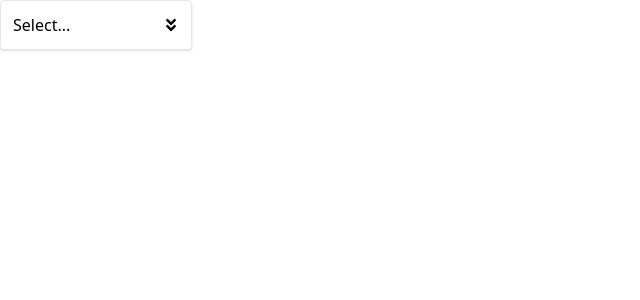
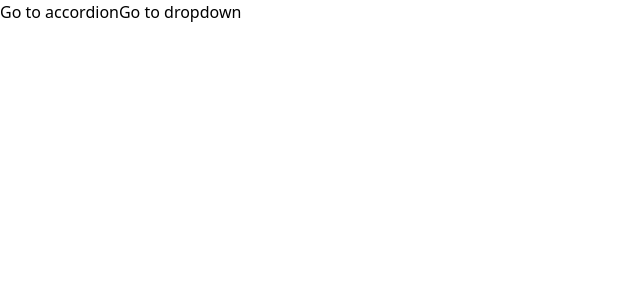
Before and after one commit to anthonynarine/components, a React (Create React App) app in the folder comps/: page / in a window 1280 px wide. Shown: the top 300 px of the page, without its empty margins (0-640 px from the left). Built offline with nearby package versions, Linux system fonts and the light colour scheme.

Commit message:
Created Context + Link + Route Components

```diff
--- a/comps/src/App.js
+++ b/comps/src/App.js
@@ -1,29 +1,13 @@
-import Dropdown from "./Components/Dropdwon";
-import { useState, useSyncExternalStore } from "react";
+import Link from "./components/Link";
+import Route from "./components/Route";
+import AccordionPage from "./pages/AccordionPage";
 
 function App () {
 
-    const [selection, setSelection] = useState(null)
-
-    const handleSelect = (option) => {
-        setSelection(option);
-    };
-
-    const options = [
-        { label: "Honda", value: "Civic si" },
-        { label: "BMW", value: "335i" },
-        { label: "Audi", value: "S5" },
-        { label: "Audi", value: "RS5" },
-    ];
-
-
-    return (
-        < Dropdown
-            options={options}
-            value={selection}
-            onChange={handleSelect}
-        />
-    );
+    return <div>
+        <Link to="/accordion">Go to accordion</Link>
+        <Link to="/dropdown">Go to dropdown</Link>
+    </div>
 
 };
 
--- a/comps/src/Components/Dropdwon.jsx
+++ b/comps/src/Components/Dropdwon.jsx
@@ -1,31 +1,67 @@
-import { useState } from "react";
+import { useState, useEffect, useRef } from "react";
 import { FaAngleDoubleDown } from "react-icons/fa";
+import Panel from "./Panel";
 
 function Dropdown ({ options, value, onChange }) {
 // we want to list out the  lable and value from the options array
     const [isOpen, setIsOpen] = useState(false);
 
+    const divElement = useRef();
+
+    //Document wide click event Handler start //
+    useEffect (() =>{
+        const handler = (event) => {
+            if (!divElement) {
+                return;
+            };
+
+            if (!divElement.current.contains(event.target)) {
+                setIsOpen(false);
+            }
+        };
+        document.addEventListener("click", handler, true)
+    //Clean-up() gets called e.time dropdown comp is removed from screen
+        return () => {
+           document.removeEventListener("click", handler);
+        };
+
+    }, []);
+    // Document wide click event Handler end //
+
+
     const handleClick = () => {
         setIsOpen(!isOpen);
     };
+
 
     const handleOptionClick = (option) => {
         setIsOpen(false);
         onChange(option);
     };
 
+
     const renderedOptions = options.map((option) =>{
-        return <div className="hover:bg-sky-100 rounded coursor-pointer p-1" onClick={() => handleOptionClick(option)} key={option.value}>{option.label}</div>
+        return (
+            <div
+            className="hover:bg-sky-100 rounded coursor-pointer p-1"
+            onClick={() => handleOptionClick(option)}
+            key={option.value}>{option.label}
+            </div>
+        );
     });
 
 
     return(
-    <div className="w-48 relative">
-        <div className="flex justify-between items-center cursor-pointer border rounded p-3 shadow bg-white w-full" onClick={handleClick}>
+    <div ref={divElement} className="w-48 relative">
+        <Panel
+            className="flex justify-between items-center cursor-pointer" onClick={handleClick}>
             {value?.label || "Select..."}
             <FaAngleDoubleDown/>
-        </div>
-        {isOpen && <div className="absolute top-full border rounded p-3 shadow bg-white w-full">{renderedOptions}</div>}
+        </Panel>
+        {isOpen &&
+         <Panel className="absolute top-full ">
+            {renderedOptions}
+        </Panel>}
     </div>
     );
 };
--- /dev/null
+++ b/comps/src/Components/Link.jsx
@@ -0,0 +1,21 @@
+import { useContext } from "react";
+import NavigationContext from "../contex/navigation";
+
+//function to stop standard navigation. will prevent a page refresh
+function Link( {to, children }) {
+
+    const { navigate } = useContext(NavigationContext);
+
+
+    const handleClick = (event) => {
+        event.preventDefault();
+
+        navigate(to);
+    };
+
+    return <a onClick={handleClick}>{children}</a>;
+
+
+};
+
+export default Link;
--- /dev/null
+++ b/comps/src/Components/Panel.jsx
@@ -0,0 +1,13 @@
+import classNames from "classnames";
+
+function Panel ({ children, className, ...rest}) {
+    const finalClassNames = classNames("border rounded p-3 shadow bg-white w-full",
+     className
+
+    );
+
+    return <div {...rest} className={finalClassNames}>{children}</div>
+
+};
+
+export default Panel;
--- /dev/null
+++ b/comps/src/Components/Route.jsx
@@ -0,0 +1,14 @@
+import { useContext } from "react";
+import NavigationContext  from "../contex/navigation";
+
+function Route(path, children){
+
+    const { currentPath } = useContext(NavigationContext);
+    if (path === currentPath) {
+        return children
+    }
+
+    return;
+};
+
+export default Route;
--- /dev/null
+++ b/comps/src/contex/navigation.jsx
@@ -0,0 +1,37 @@
+import { createContext, useState, useEffect } from "react";
+
+const NavigationContext = createContext();
+
+
+function NavigationProvider ( {children}) {
+//this piece of stat is only to hande rerender on user clicks back and foward
+    const [currentPath, setCurretnPath] = useState(window.location.pathname);
+
+    useEffect (() => {
+        const handler = () => {
+
+        }
+        window.addEventListener("popstate", handler);
+
+        return () => {
+            window.removeEventListener("popstate", handler);
+        };
+
+    }, []);
+
+    //prefents browser refresh when user click on a link to a new page
+    const navigate = (to) => {
+        window.history.pushState({}, '', to);
+        setCurretnPath(to);
+    }
+
+
+
+    return <NavigationContext.Provider value={{ currentPath, navigate}}>
+        {children}
+    </NavigationContext.Provider>
+
+};
+
+export {NavigationProvider};
+export default NavigationContext;
--- a/comps/src/index.js
+++ b/comps/src/index.js
@@ -2,9 +2,14 @@ import "./index.css"
 import React from 'react';
 import ReactDOM  from 'react-dom/client';
 import App from "./App";
+import { NavigationProvider } from "./contex/navigation";
 
 const el = document.getElementById("root")
 const root = ReactDOM.createRoot(el);
 
 
-root.render(<App />)
+root.render(
+    <NavigationProvider>
+        <App />
+    </NavigationProvider>
+);
--- a/comps/src/Components/pages/AccordionPage.jsx
+++ b/comps/src/pages/AccordionPage.jsx
@@ -1,6 +1,6 @@
 import Button from "./Components/Button";
 import { HiBellAlert, HiCloudArrowDown, HiCircleStack  } from "react-icons/hi2";
-import Accordion from "../Components/Accordion";
+import Accordion from "../components/Accordion";
 
 function AccordionPage () {
     const items = [
--- /dev/null
+++ b/comps/src/pages/DropdownPage.jsx
@@ -0,0 +1,30 @@
+import Dropdown from "../Components/Dropdwon";
+import { useState, useSyncExternalStore } from "react";
+
+function DropdownPage () {
+
+    const [selection, setSelection] = useState(null)
+
+    const handleSelect = (option) => {
+        setSelection(option);
+    };
+
+    const options = [
+        { label: "Acura", value: "RSX_TypeS" },
+        { label: "Audi", value: "RS5" },
+        { label: "BMW", value: "335i" },
+        { label: "Honda", value: "Civic si" },
+    ];
+
+
+    return (
+        <div className="flex">
+            < Dropdown options={options} value={selection} onChange={handleSelect}/>
+            {/* < Dropdown options={options} value={selection} onChange={handleSelect}/> */}
+        </div>
+    );
+
+};
+
+
+export default DropdownPage;
```
Also changed, not shown: comps/src/pages/ButtonPages.jsx (renamed from comps/src/Components/pages/ButtonPages.jsx).
